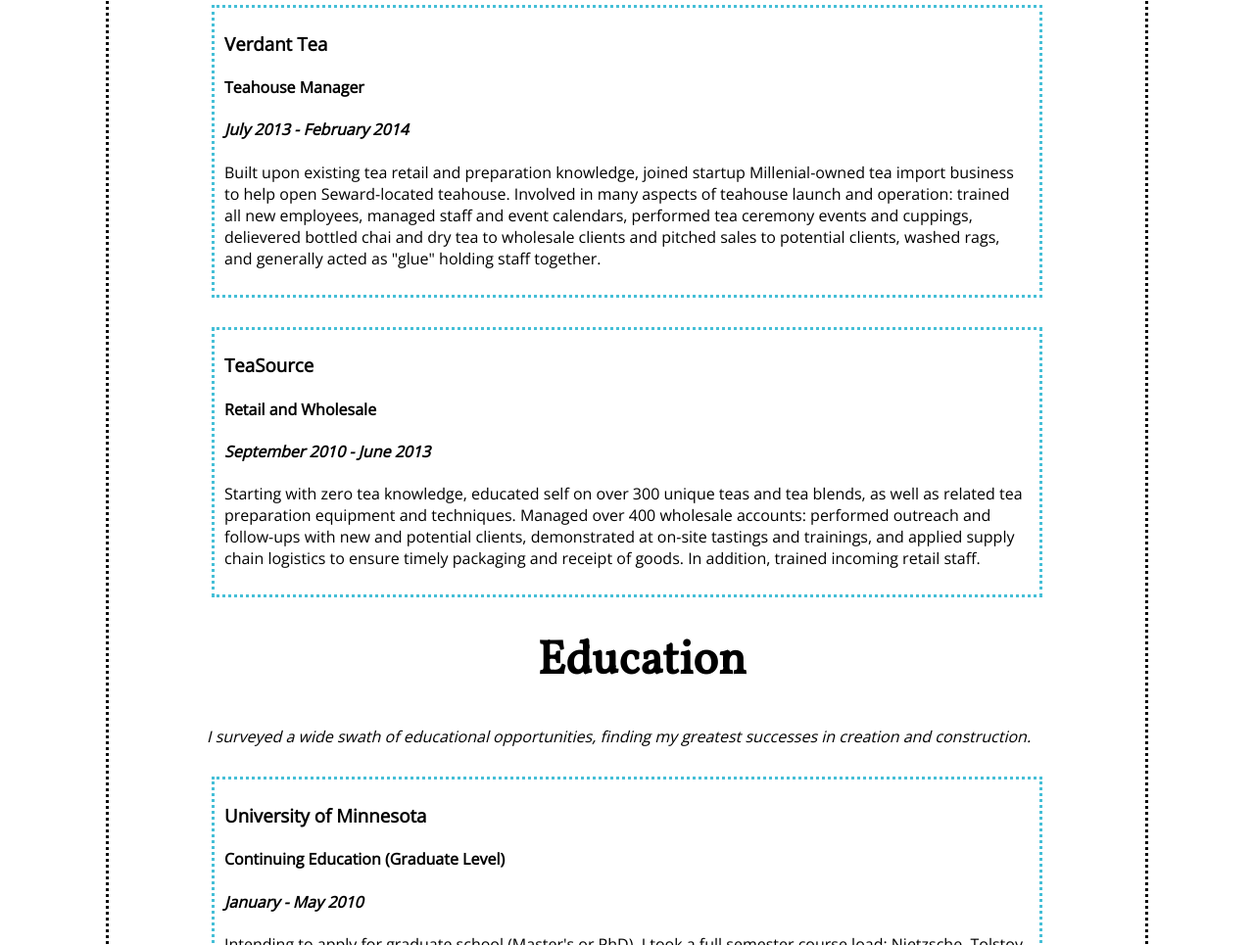
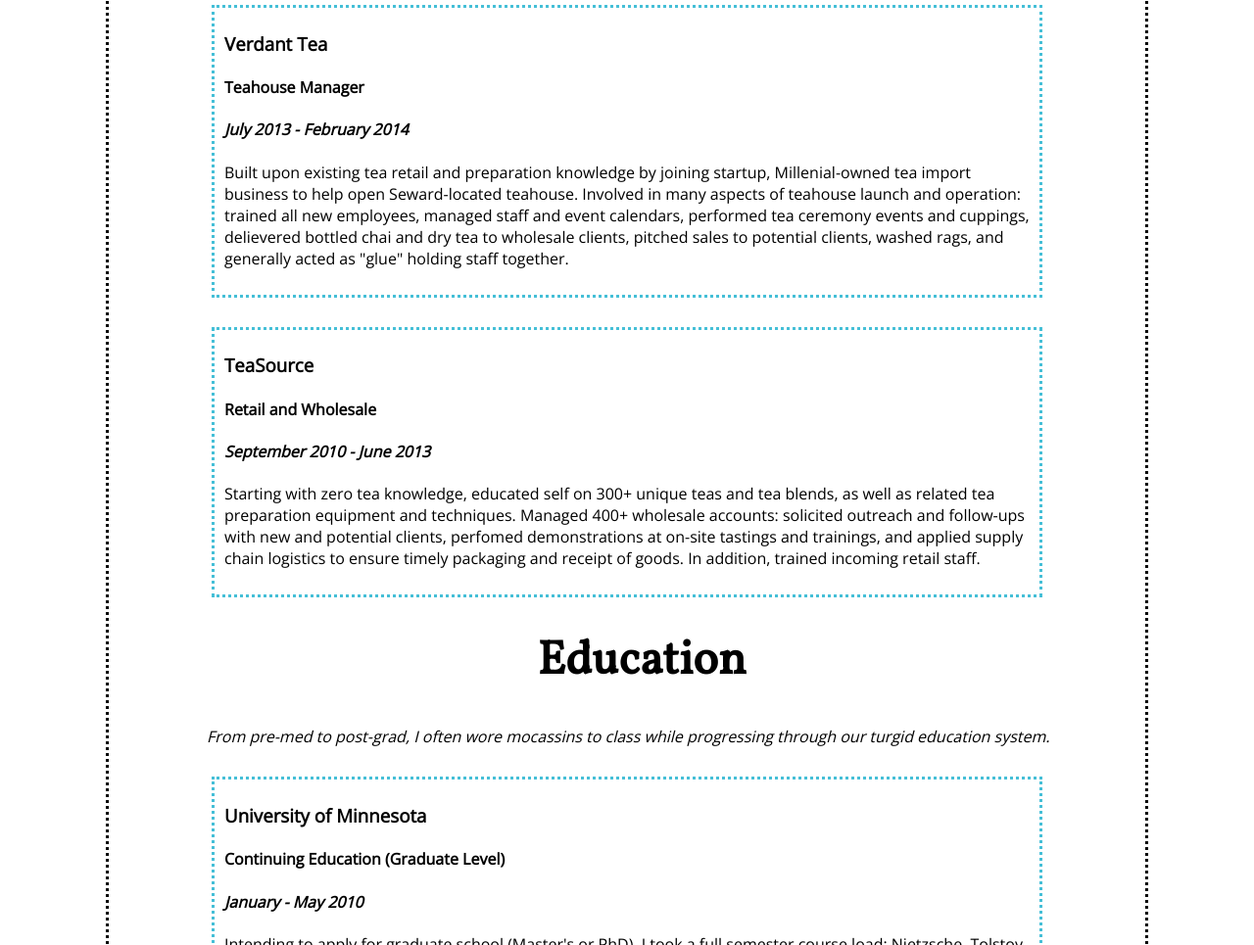
Before and after one commit to norskbrek/norskbrek.github.io, a plain HTML site: page index.html in a window 1280 px wide. Shown: the part 1358-2323 px from the top of the page at 98% size. Drawn offline with nearby package versions, Linux system fonts and the light colour scheme.

Commit message:
Update index.html

```diff
--- a/index.html
+++ b/index.html
@@ -78,7 +78,7 @@
       <h4>July 2013 - February 2014</h4>
     </div>
     <div class="resumeDescription">
-      <p>Built upon existing tea retail and preparation knowledge, joined startup Millenial-owned tea import business to help open Seward-located teahouse. Involved in many aspects of teahouse launch and operation: trained all new employees, managed staff and event calendars, performed tea ceremony events and cuppings, delievered bottled chai and dry tea to wholesale clients and pitched sales to potential clients, washed rags, and generally acted as "glue" holding staff together.</p>
+      <p>Built upon existing tea retail and preparation knowledge by joining startup, Millenial-owned tea import business to help open Seward-located teahouse. Involved in many aspects of teahouse launch and operation: trained all new employees, managed staff and event calendars, performed tea ceremony events and cuppings, delievered bottled chai and dry tea to wholesale clients, pitched sales to potential clients, washed rags, and generally acted as "glue" holding staff together.</p>
     </div>
   </div>
 
@@ -94,15 +94,14 @@
       <h4>September 2010 - June 2013</h4>
     </div>
     <div class="resumeDescription">
-      <p>Starting with zero tea knowledge, educated self on over 300 unique teas and tea blends, as well as related tea preparation equipment and techniques. Managed over 400 wholesale accounts: performed outreach and follow-ups with new and potential clients, demonstrated at on-site tastings and trainings, and applied supply chain logistics to ensure timely packaging and receipt of goods. In addition, trained incoming retail staff.</p>
+      <p>Starting with zero tea knowledge, educated self on 300+ unique teas and tea blends, as well as related tea preparation equipment and techniques. Managed 400+ wholesale accounts: solicited outreach and follow-ups with new and potential clients, perfomed demonstrations at on-site tastings and trainings, and applied supply chain logistics to ensure timely packaging and receipt of goods. In addition, trained incoming retail staff.</p>
     </div>
   </div>
 
 
-
   <div class="myTitles">
     <h1>Education</h1>
-    <p class="sellYourself">I surveyed a wide swath of educational opportunities, finding my greatest successes in creation and construction.</p>
+    <p class="sellYourself">From pre-med to post-grad, I often wore mocassins to class while progressing through our turgid education system.</p>
   </div>
 
 
```
